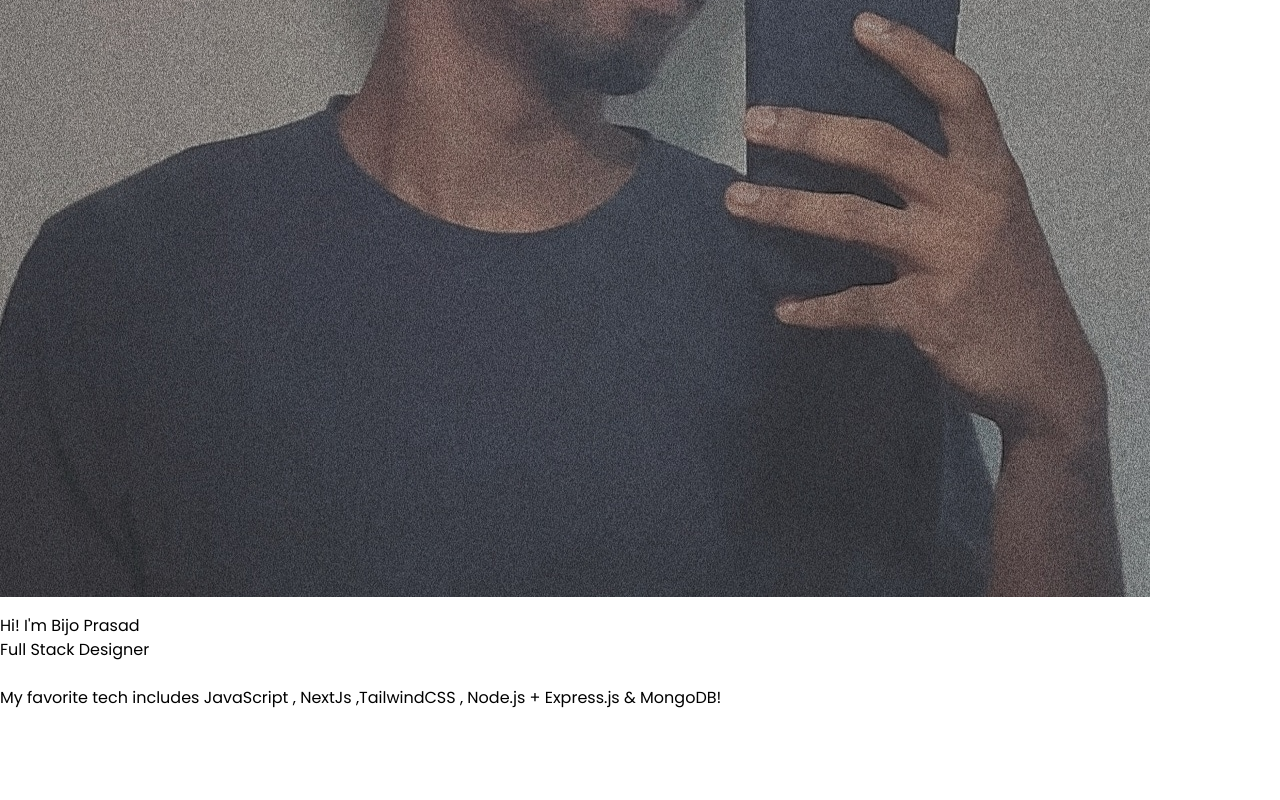
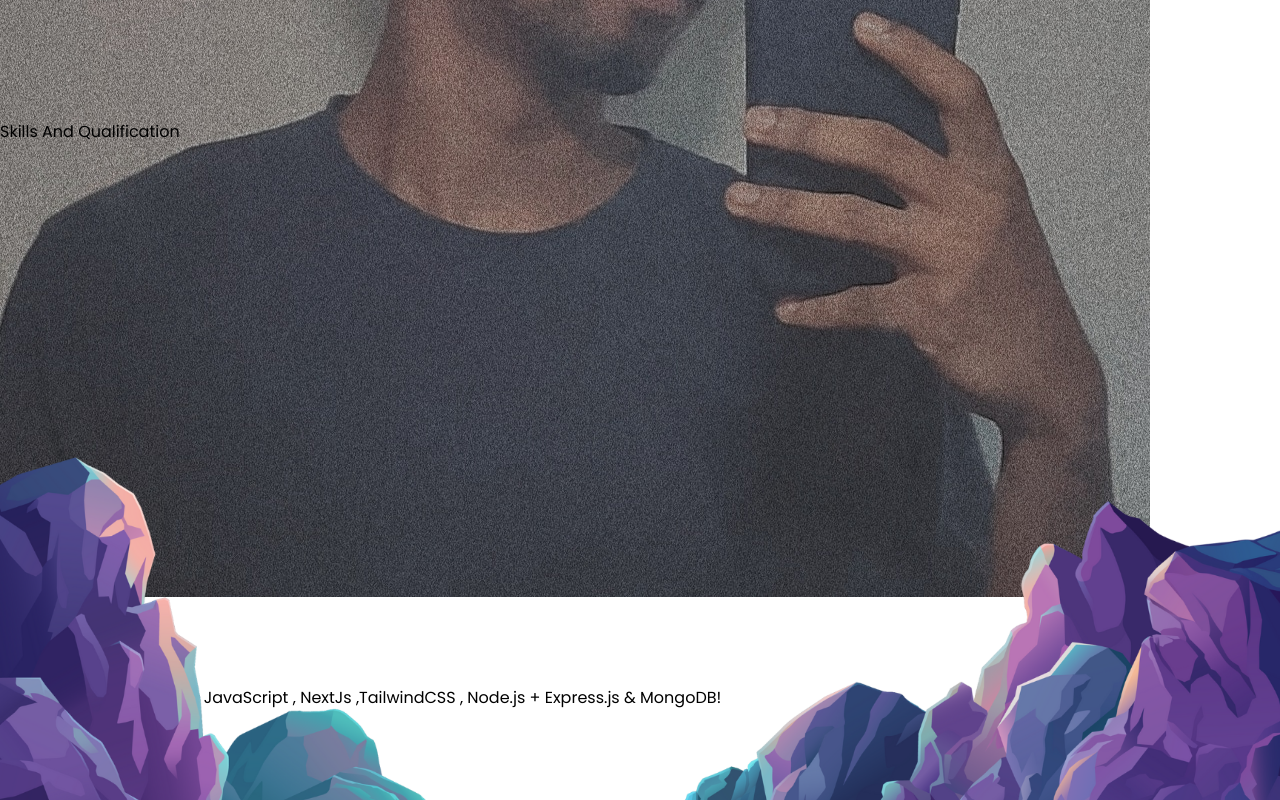
Before and after one commit to hikigaya007/my-portfolio, a React (Vite) app in the folder portfolio/: page / in a window 1280 px wide. Shown: the part 680-1480 px from the top of the page. Built offline with nearby package versions, Linux system fonts and the light colour scheme.

Commit message:
added parallax effect

```diff
--- a/portfolio/src/App.css
+++ b/portfolio/src/App.css
@@ -29,3 +29,12 @@ section{
         transform: translateY(-20px) ;
     }
 }
+.custom-animation-text{
+    animation: float-text 1s infinite ease alternate;
+}
+
+@keyframes float-text{
+    to{
+        transform: translateY(5px) ;
+    }
+}
--- a/portfolio/src/App.jsx
+++ b/portfolio/src/App.jsx
@@ -1,6 +1,7 @@
 
 import './App.css'
 import Home from './components/Home'
+import Parallax from './components/Parallax'
 
 function App() {
 
@@ -8,7 +9,7 @@ function App() {
 
     <div className='w-full bg-slate-900 text-white'>
       <section><Home/></section>
-      <section>Parallax</section>
+      <section><Parallax title='Skills And Qualification'/></section>
       <section>skills</section>
       <section>projects parallax</section>
       <section>prj 1</section>
--- a/portfolio/src/components/Home.jsx
+++ b/portfolio/src/components/Home.jsx
@@ -1,6 +1,6 @@
 import React, { useState } from 'react'
 import {FontAwesomeIcon} from '@fortawesome/react-fontawesome';
-import { faBars } from '@fortawesome/free-solid-svg-icons';
+import { faBars , faChevronDown} from '@fortawesome/free-solid-svg-icons';
 import {motion} from 'framer-motion';
 import profile from '../assets/profile.jpeg'
 import '../App.css'
@@ -46,7 +46,7 @@ function Home() {
         <div className='md:hidden cursor-pointer z-20 bg-white p-2 rounded-full w-[36px] flex items-center justify-center'
         onClick={handleClick}><FontAwesomeIcon icon={faBars} size='lg' style={{color:'black'}} /></div>
 
-        {collapseNav && <ul className='bg-white z-10 text-black absolute top-0 left-0 flex flex-col h-screen w-full justify-center items-center'>
+        {collapseNav && <ul className='bg-white z-10 md:hidden text-black absolute top-0 left-0 flex flex-col h-screen w-full justify-center items-center'>
                 {links.map((value , index) =>{
                     return(
                         <li className='py-6 text-3xl hover:scale-105 cursor-pointer transition-all duration-200' key={index}>{value.title}</li>
@@ -74,6 +74,11 @@ function Home() {
                         My <span className="text-violet-400"> favorite tech</span> includes JavaScript , NextJs
                         ,TailwindCSS , Node.js + Express.js & MongoDB!
                     </p>
+                    <div className='flex flex-col mt-4'>
+                        <span className='text-center'>Scroll Down</span>
+                        <span className='custom-animation-text text-center'><FontAwesomeIcon icon={faChevronDown} /></span>
+                    </div>
+
 
             </div>
         </div>
--- a/portfolio/src/components/Parallax.jsx
+++ b/portfolio/src/components/Parallax.jsx
@@ -1,8 +1,27 @@
-import React from 'react'
+import React, { useRef } from 'react'
+import '../styles/Parallax.css'
+import {motion ,useScroll ,useTransform} from 'framer-motion'
 
-function Parallax() {
+function Parallax(props) {
+
+  const ref = useRef(null);
+
+  const {scrollYProgress} = useScroll({
+    target:ref,
+    offset: ["start start", "end start"]
+
+  });
+
+  const yBg = useTransform(scrollYProgress, [0,1], ["0%","100%"]);
+  const yText = useTransform(scrollYProgress, [0,1], ["0%","1000%"]);
+
   return (
-    <div>Parallax</div>
+    <div
+    ref={ref}
+    className='parallax flex justify-center items-center relative w-[100%] h-[100%] overflow-hidden' >
+      <motion.div style={{ y : yText}} className='text-xl font-semibold sm:text-2xl md:text-5xl lg:me-6'>{props.title}</motion.div>
+      <motion.div  className='mountain'></motion.div>
+    </div>
   )
 }
 
--- /dev/null
+++ b/portfolio/src/styles/Parallax.css
@@ -0,0 +1,10 @@
+.mountain{
+    background-image: url('../assets/mountains.png');
+    background-position: bottom;
+    height: 100%;
+    width: 100%;
+    background-size: cover;
+    position: absolute;
+    overflow: hidden;
+
+}
```
Also changed, not shown: portfolio/src/assets/mountains.png (added).
